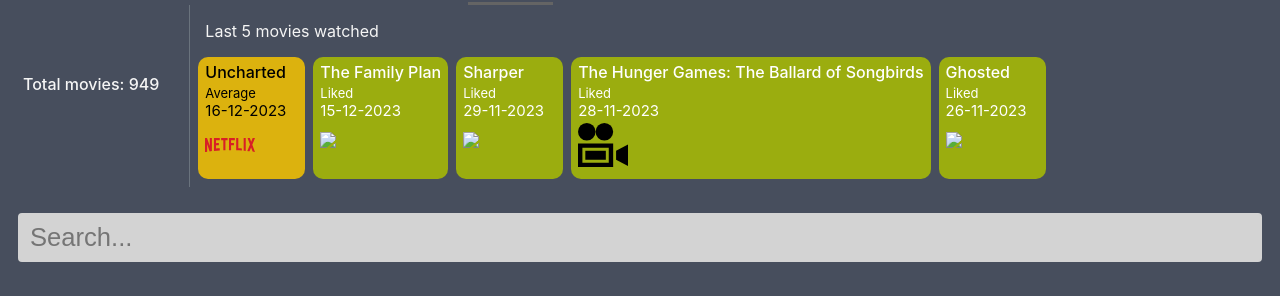
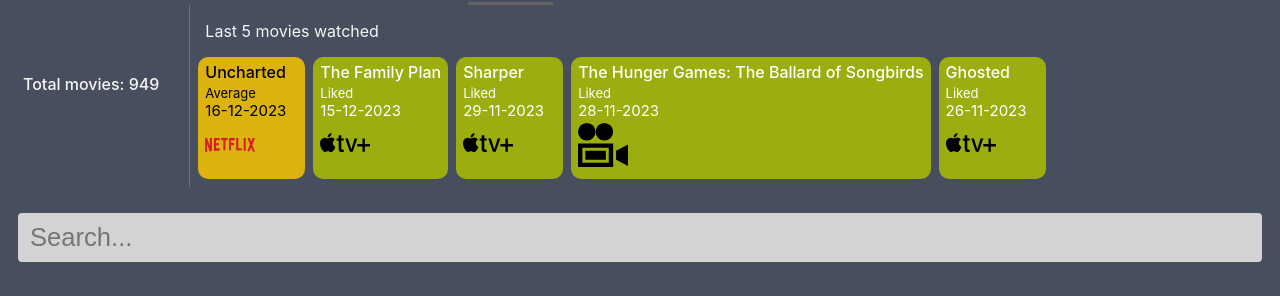
Before and after one commit to rajBar/movies, a Jekyll site: the page built from index.md, in a window 1280 px wide. Shown: the part 102-398 px from the top of the page. Built offline with Jekyll 4.4.1, drawn with Linux system fonts in a browser that asks for light colours.

Commit message:
adding apple logo

```diff
--- a/_includes/location-icon-chronological.html
+++ b/_includes/location-icon-chronological.html
@@ -14,4 +14,6 @@
     <img style="width: 50px; margin-left: 15px; position: relative;" src="{{site.baseurl}}/assets/images/nowtv.svg"/>
 {% elsif include.location == " a" %}
     <img style="width: 50px; margin-left: 15px; position: relative; top: 15px;" src="{{site.baseurl}}/assets/images/plane.svg"/>
+{% elsif include.location == " l" %}
+    <img style="width: 50px; margin-left: 15px; top 10px; position: relative;" src="{{site.baseurl}}/assets/images/apple.svg"/>
 {% endif %}
--- a/_includes/location-icon.html
+++ b/_includes/location-icon.html
@@ -15,5 +15,5 @@
 {% elsif include.location == " a" %}
     <img style="width: 25px; top: 12px; position: relative;" src="{{site.baseurl}}/assets/images/plane.svg"/>
 {% elsif include.location == " l" %}
-    <img style="width: 25px; top: 12px; position: relative;" src="{{site.baseurl}}/assets/images/apple.svg"/>
+    <img style="width: 50px; top: 13px; position: relative;" src="{{site.baseurl}}/assets/images/apple.svg"/>
 {% endif %}
--- a/_layouts/movie.html
+++ b/_layouts/movie.html
@@ -146,7 +146,7 @@
             xhr.send();
         }
 
-        sendTracker();
+<!--        sendTracker();-->
     </script>
 </body>
 </html>
```
Also changed, not shown: assets/images/apple.svg (added).
